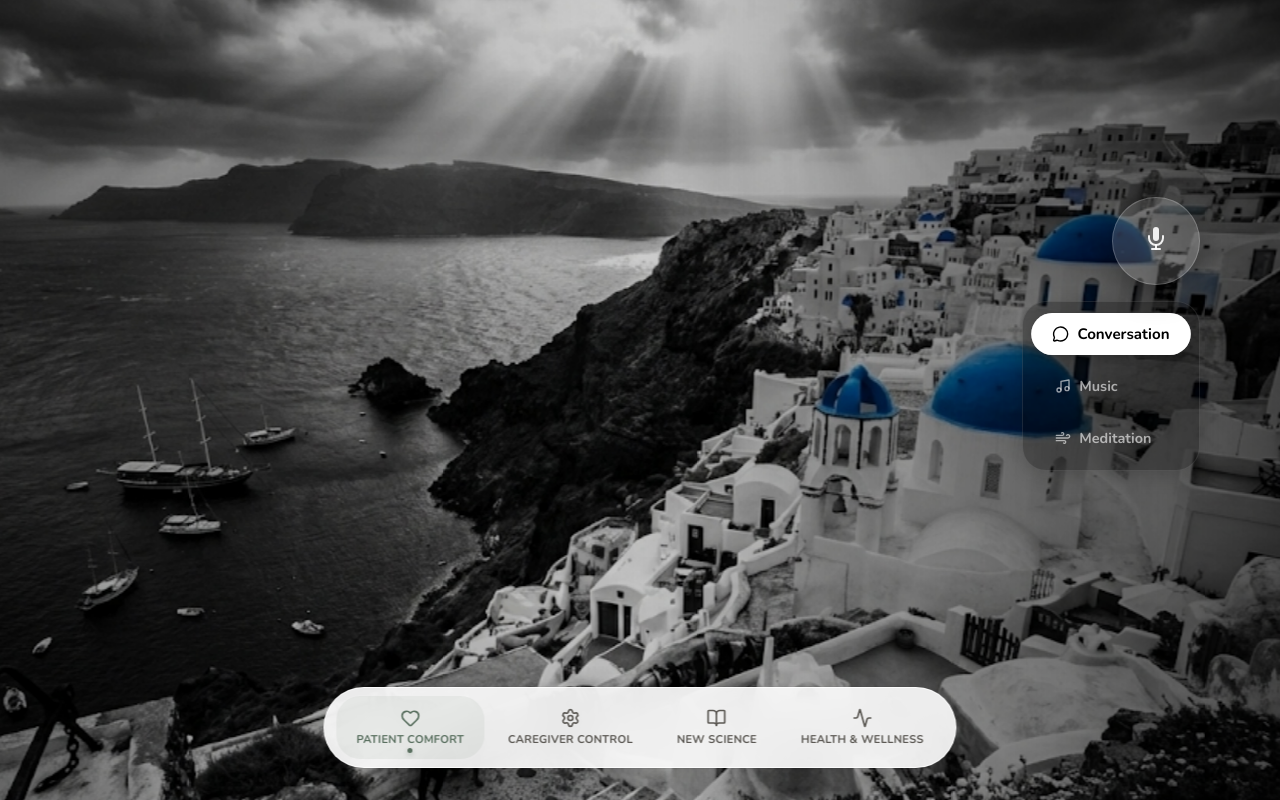
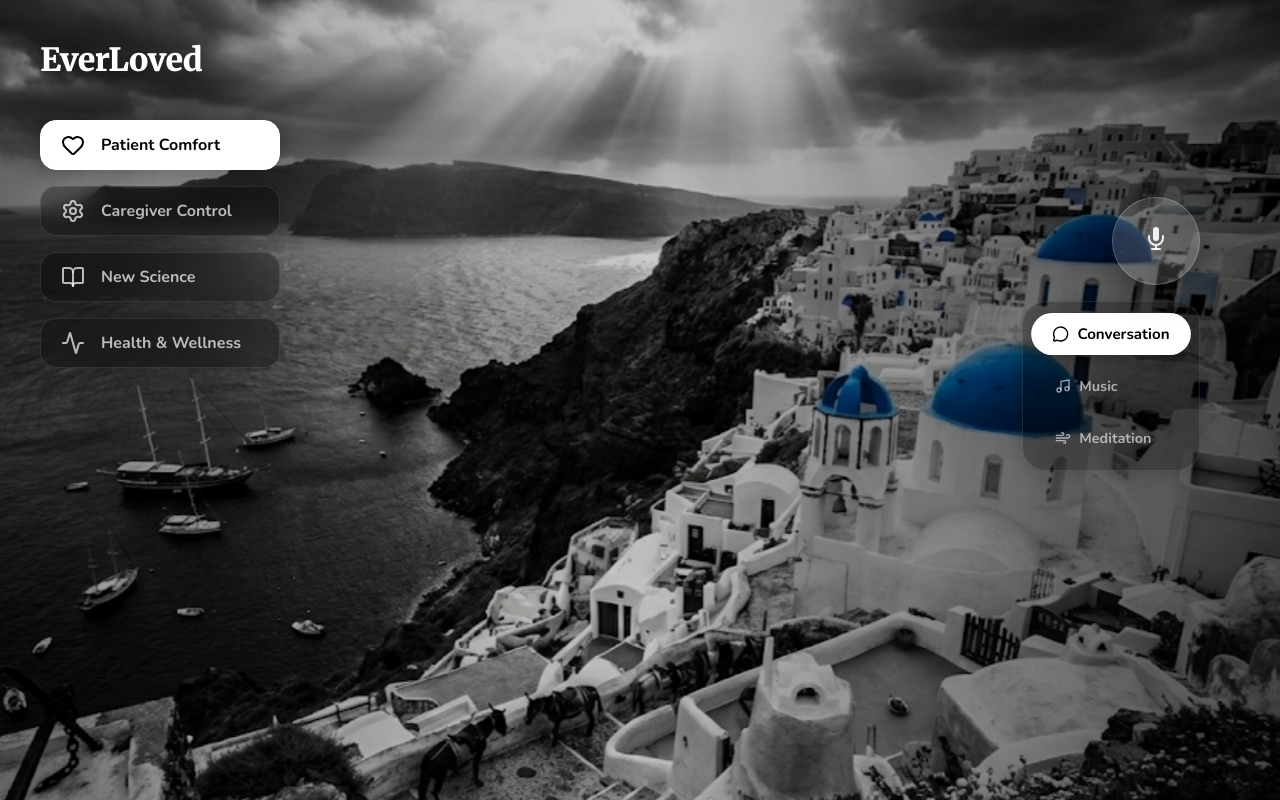
Before and after one commit to rgkhabbaz-sys/everloved-v3, a Next.js app: page / in a window 1280 px wide. Built offline with nearby package versions, Linux system fonts and the light colour scheme.

Commit message:
Implement vertical home nav, logo, and caregiver updates

```diff
--- a/src/app/page.module.css
+++ b/src/app/page.module.css
@@ -216,6 +216,78 @@
   }
 }
 
+/* Logo */
+.logo {
+  position: absolute;
+  top: 40px;
+  left: 40px;
+  font-family: 'Merriweather', serif;
+  font-size: 2rem;
+  font-weight: 900;
+  color: #fff;
+  z-index: 20;
+  text-shadow: 0 2px 10px rgba(0, 0, 0, 0.3);
+  letter-spacing: -0.02em;
+}
+
+/* Vertical Sidebar Navigation */
+.sidebar {
+  position: absolute;
+  top: 120px;
+  /* Below logo */
+  left: 40px;
+  display: flex;
+  flex-direction: column;
+  gap: 16px;
+  z-index: 20;
+}
+
+.navLink {
+  display: flex;
+  align-items: center;
+  gap: 16px;
+  padding: 12px 20px;
+  background: rgba(0, 0, 0, 0.3);
+  border: 1px solid rgba(255, 255, 255, 0.1);
+  border-radius: 16px;
+  backdrop-filter: blur(12px);
+  color: rgba(255, 255, 255, 0.7);
+  text-decoration: none;
+  transition: all 0.3s cubic-bezier(0.2, 0.8, 0.2, 1);
+  width: 240px;
+}
+
+.navLink:hover {
+  background: rgba(255, 255, 255, 0.15);
+  transform: translateX(4px);
+  color: #fff;
+}
+
+.activeNavLink {
+  background: #fff;
+  color: #000;
+  border-color: #fff;
+  box-shadow: 0 4px 20px rgba(0, 0, 0, 0.2);
+}
+
+.activeNavLink:hover {
+  background: #fff;
+  color: #000;
+  transform: none;
+}
+
+.iconWrapper {
+  display: flex;
+  align-items: center;
+  justify-content: center;
+}
+
+.linkText {
+  font-family: 'Nunito', sans-serif;
+  font-weight: 700;
+  font-size: 1rem;
+}
+
 /* Hide corner markers */
 .cornerTL,
 .cornerTR,
--- a/src/app/page.tsx
+++ b/src/app/page.tsx
@@ -5,6 +5,9 @@ import Image from 'next/image';
 import VoiceSession from '../components/Patient/VoiceSession';
 import TherapyModes from '../components/Patient/TherapyModes';
 import styles from './page.module.css';
+
+import Link from 'next/link';
+import { Heart, Settings, BookOpen, Activity } from 'lucide-react';
 
 export default function Home() {
   const [isListening, setIsListening] = useState(false);
@@ -25,6 +28,13 @@ export default function Home() {
     setIsSpeaking(false);
   };
 
+  const navItems = [
+    { name: 'Patient Comfort', path: '/', icon: Heart },
+    { name: 'Caregiver Control', path: '/caregiver', icon: Settings },
+    { name: 'New Science', path: '/science', icon: BookOpen },
+    { name: 'Health & Wellness', path: '/wellness', icon: Activity },
+  ];
+
   return (
     <div className={styles.container}>
       <div className={styles.backgroundWrapper}>
@@ -38,6 +48,29 @@ export default function Home() {
         />
         <div className={styles.overlay} />
       </div>
+
+      {/* Logo */}
+      <div className={styles.logo}>EverLoved</div>
+
+      {/* Vertical Sidebar Navigation */}
+      <nav className={styles.sidebar}>
+        {navItems.map((item) => {
+          const Icon = item.icon;
+          const isActive = item.path === '/';
+          return (
+            <Link
+              key={item.path}
+              href={item.path}
+              className={`${styles.navLink} ${isActive ? styles.activeNavLink : ''}`}
+            >
+              <div className={styles.iconWrapper}>
+                <Icon size={24} />
+              </div>
+              <span className={styles.linkText}>{item.name}</span>
+            </Link>
+          );
+        })}
+      </nav>
 
       {/* Floating Avatar Box */}
       {avatar && (
--- a/src/components/Caregiver/Dashboard.tsx
+++ b/src/components/Caregiver/Dashboard.tsx
@@ -9,7 +9,7 @@ import CognitiveAnalytics from './CognitiveAnalytics';
 import styles from './Caregiver.module.css';
 
 const Dashboard = () => {
-    const [activeTab, setActiveTab] = useState('monitoring');
+    const [activeTab, setActiveTab] = useState('configuration');
 
     return (
         <div className={styles.container}>
--- a/src/components/Navigation/NavBar.tsx
+++ b/src/components/Navigation/NavBar.tsx
@@ -14,6 +14,8 @@ const NavBar = () => {
         { name: 'New Science', path: '/science', icon: BookOpen },
         { name: 'Health & Wellness', path: '/wellness', icon: Activity },
     ];
+
+    if (pathname === '/') return null;
 
     return (
         <nav className={styles.nav}>
```
Also changed, not shown: src/components/Caregiver/AvatarCreation.tsx (+36 -1 lines).
